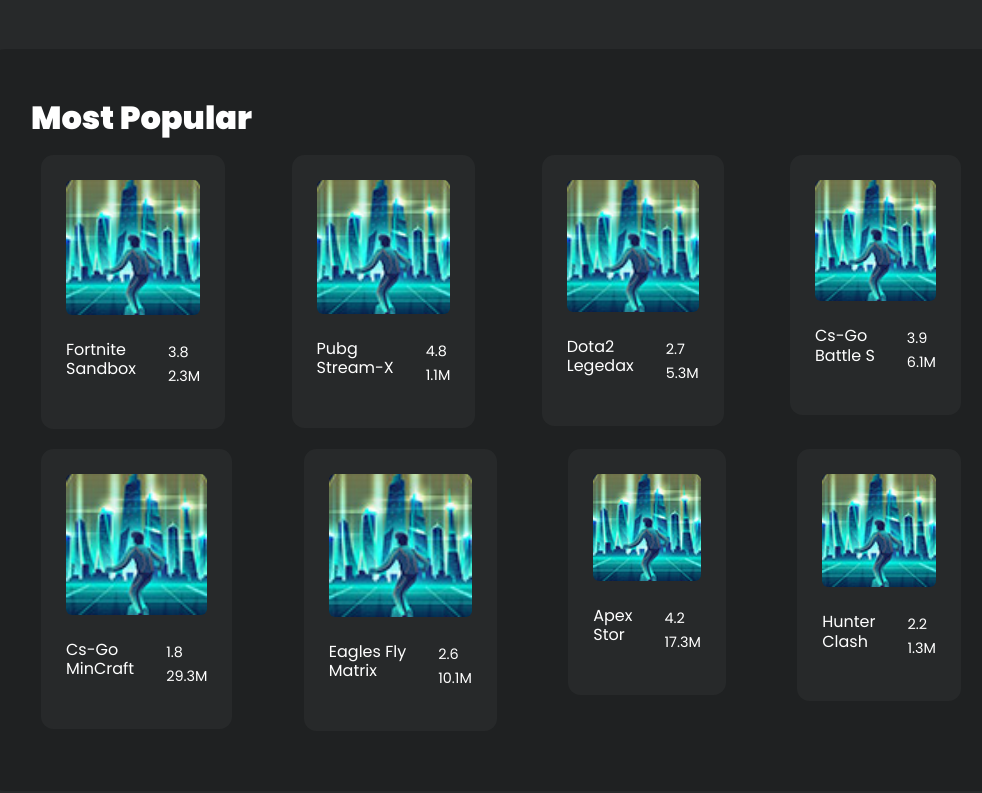
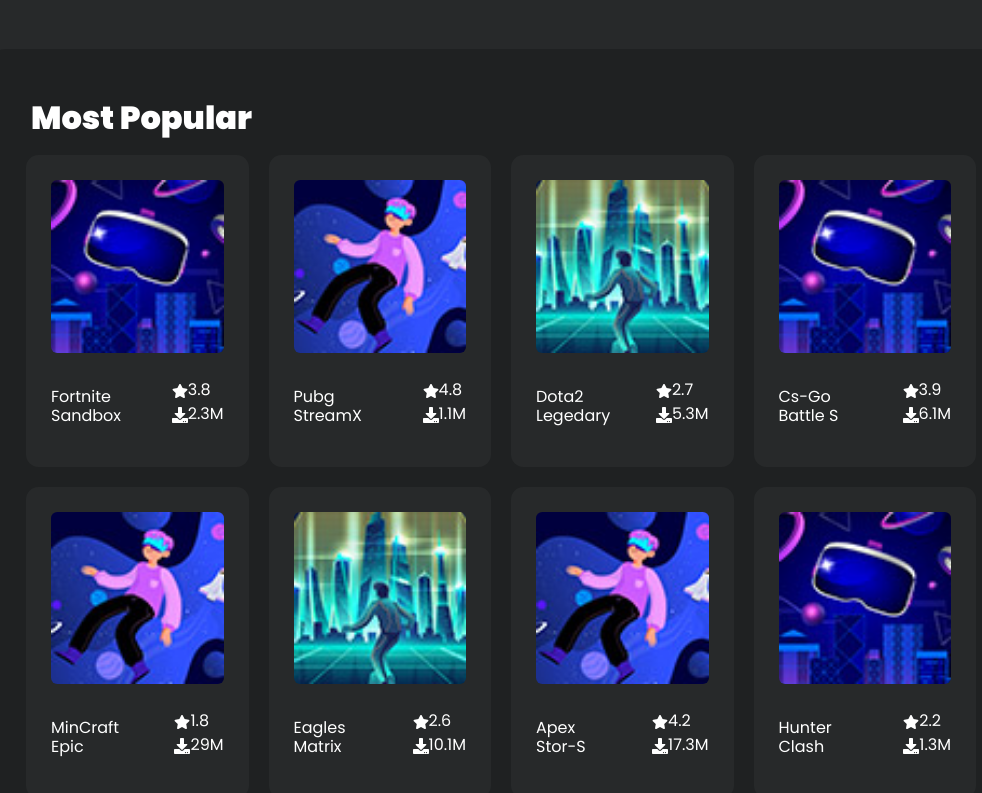
Before and after one commit to Taha991/Highlog, a JavaScript app: page / in a window 1280 px wide. Shown: the part 565-1358 px from the top of the page, without its empty margins (139-1121 px from the left). Built offline with nearby package versions, Linux system fonts and the light colour scheme.

Commit message:
Importing React-icons & updating Card

```diff
--- a/package.json
+++ b/package.json
@@ -8,6 +8,7 @@
     "@testing-library/user-event": "^13.5.0",
     "react": "^18.2.0",
     "react-dom": "^18.2.0",
+    "react-icons": "^4.4.0",
     "react-scripts": "^5.0.1",
     "web-vitals": "^2.1.4"
   },
--- a/src/data.js
+++ b/src/data.js
@@ -1,10 +1,13 @@
-import Fortnite from './assets/images/game-01.jpg'
+import Fortnite from './assets/images/game-01.jpg';
+import Pubg from './assets/images/game-02.jpg';
+import LOL from './assets/images/game-03.jpg';
+
 
 
 export default [
   {
     id:1 ,
-    coverImg: Fortnite ,
+    coverImg: Pubg ,
     title:"Fortnite",
     info : "Sandbox" ,
     rate: "3.8" ,
@@ -12,9 +15,9 @@ export default [
   },
   {
     id:2 ,
-    coverImg: Fortnite ,
+    coverImg: LOL ,
     title:"Pubg",
-    info : "Stream-X" ,
+    info : "StreamX" ,
     rate: "4.8" ,
     view: "1.1M"
   },
@@ -22,13 +25,13 @@ export default [
     id:3 ,
     coverImg: Fortnite ,
     title:"Dota2",
-    info : "Legedax" ,
+    info : "Legedary" ,
     rate: "2.7" ,
     view: "5.3M"
   },
   {
     id:4 ,
-    coverImg: Fortnite ,
+    coverImg: Pubg ,
     title:"Cs-Go",
     info : "Battle S" ,
     rate: "3.9" ,
@@ -36,31 +39,31 @@ export default [
   },
   {
     id:5 ,
-    coverImg: Fortnite ,
-    title:"Cs-Go",
-    info : "MinCraft" ,
+    coverImg: LOL ,
+    title:"MinCraft",
+    info : "Epic" ,
     rate: "1.8" ,
-    view: "29.3M"
+    view: "29M"
   },
   {
     id:6 ,
     coverImg: Fortnite ,
-    title:"Eagles Fly",
+    title:"Eagles ",
     info : "Matrix" ,
     rate: "2.6" ,
     view: "10.1M"
   },
   {
     id:7 ,
-    coverImg: Fortnite ,
+    coverImg: LOL ,
     title:"Apex",
-    info : "Stor" ,
+    info : "Stor-S" ,
     rate: "4.2" ,
     view: "17.3M"
   },
   {
     id:8 ,
-    coverImg: Fortnite ,
+    coverImg: Pubg,
     title:"Hunter",
     info : "Clash" ,
     rate: "2.2" ,
--- /dev/null
+++ b/src/sections/Card/Card.css
@@ -0,0 +1,33 @@
+
+.most-popular-item{
+  flex: 1 25%;
+  }
+
+
+
+.card-wrapper{
+  background-color: var(--color-dark);
+  border-radius: calc(var(--border-radius-primary)/2);
+  padding: calc(var(--padding-primary)/2);
+  margin: calc(var(--margin-primary)/5);
+
+}
+
+.popular-img{
+  width: 100%;
+  border-radius: calc(var(--border-radius-primary)/4);
+  margin-bottom: calc(var(--margin-primary) /2);
+}
+.popular-content{
+  display: flex;
+  justify-content: space-between;
+  align-items: center;
+  align-content: center;
+}
+
+
+
+.popular-title {
+  font-size: 1rem;
+
+}
--- a/src/sections/MostPopular/Card.js
+++ b/src/sections/Card/Card.js
@@ -1,3 +1,6 @@
+ import {FaStar} from 'react-icons/fa';
+ import {FaDownload} from 'react-icons/fa';
+ import './Card.css' ;
  const Card = (props) => {
 
   return(
@@ -11,8 +14,8 @@
             <span>{props.info}</span>
           </h4>
           <ul>
-            <li className="popular-info"><span>{props.rate}</span></li>
-            <li className="popular-info"><span>{props.view}</span></li>
+            <li className="popular-info"><FaStar/><span>{props.rate}</span></li>
+            <li className="popular-info"><FaDownload/><span>{props.view}</span></li>
           </ul>
         </div>
       </div>
--- a/src/sections/MostPopular/MostPopular.css
+++ b/src/sections/MostPopular/MostPopular.css
@@ -14,38 +14,6 @@
   justify-content: space-between;
   flex-wrap: wrap;
   overflow: hidden;
+  align-items: center;
+  margin: 0 -15px;
 }
-
-.popular-item{
-  flex: 1 25%;
-}
-
-.popular-info > span{
-  font-size: 0.9rem;
-  width: 20%;
-}
-
-
-
-.card-wrapper{
-  background-color: var(--color-dark);
-  border-radius: calc(var(--border-radius-primary)/2);
-  padding: calc(var(--padding-primary)/2);
-  margin: calc(var(--margin-primary)/5);
-}
-
-.popular-img{
-  width: 100%;
-  border-radius: calc(var(--border-radius-primary)/4);
-  margin-bottom: calc(var(--margin-primary) /2);
-}
-.popular-content{
-  display: flex;
-  justify-content: space-between;
-
-}
-
-.popular-title {
-  font-size: 1rem;
-
-}
--- a/src/sections/MostPopular/MostPopular.js
+++ b/src/sections/MostPopular/MostPopular.js
@@ -1,5 +1,5 @@
 import './MostPopular.css';
-import Card from './Card';
+import Card from '../Card/Card';
 import data from '../../data';
 
 const MostPopular = () => {
--- a/src/sections/index.js
+++ b/src/sections/index.js
@@ -2,3 +2,4 @@ export { default as Header } from "./Header/Header";
 export { default as Hero } from "./Hero/Hero";
 export { default as MostPopular } from "./MostPopular/MostPopular";
 export { default as Footer } from "./Footer/Footer";
+export { default as Card } from "./Card/Card";
```
Also changed, not shown: 1 other file (tests, documents, lock files or other folders).
